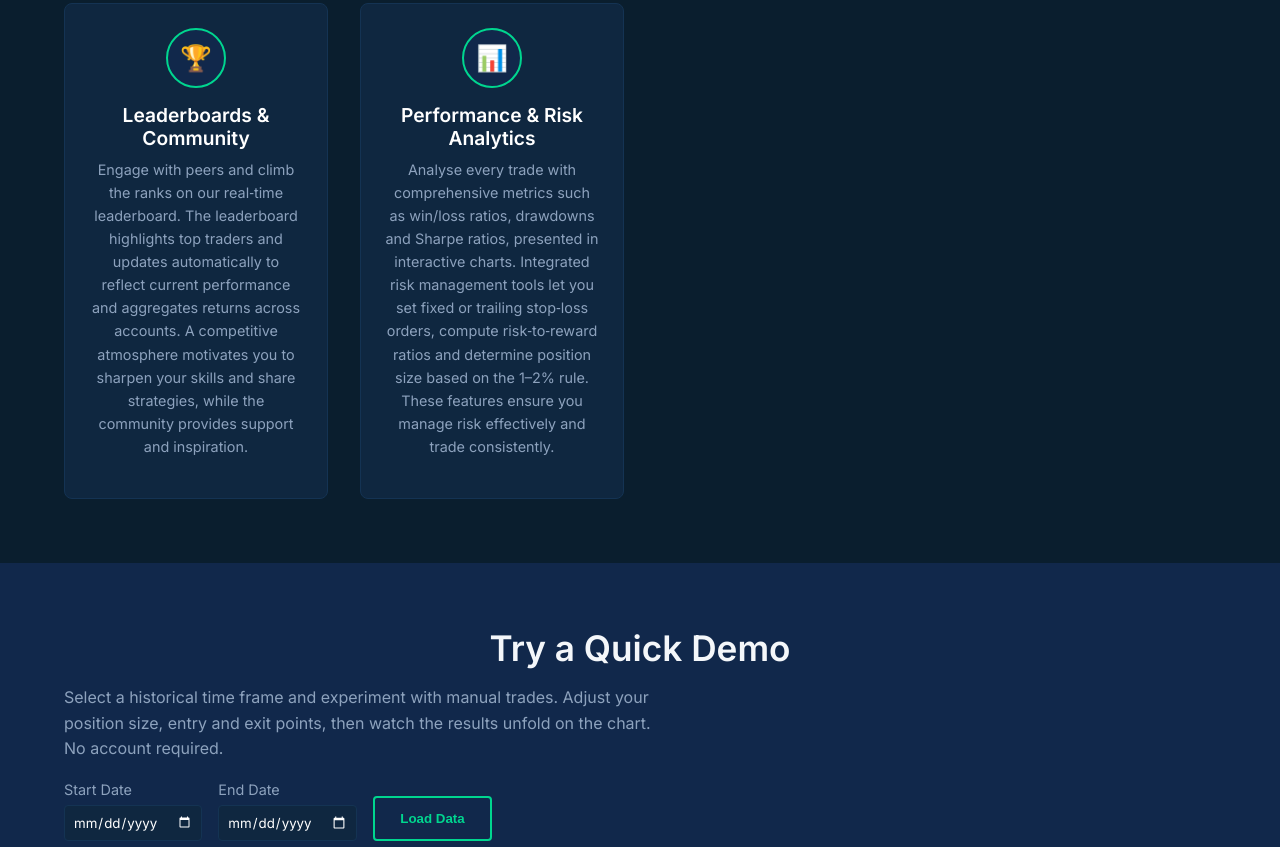
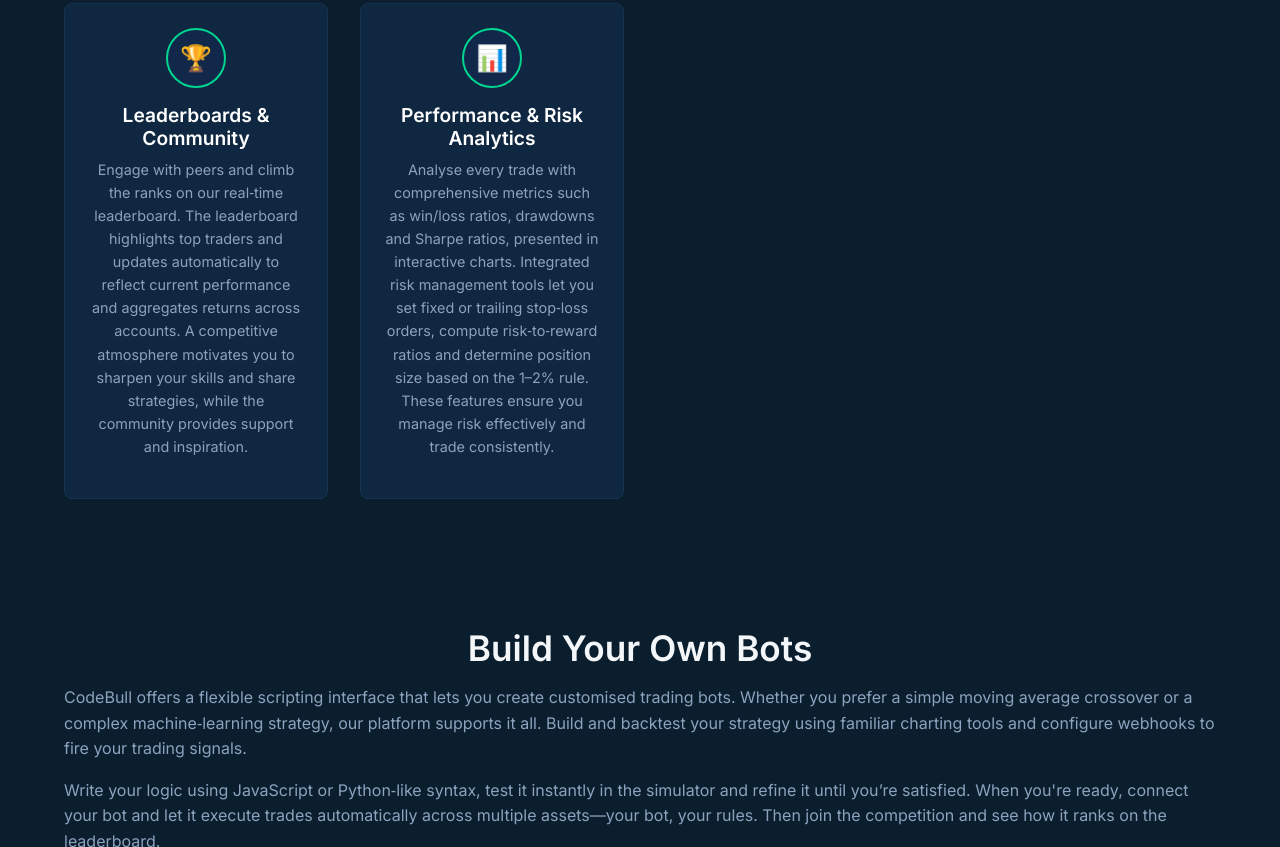
Before and after one commit to michael-stanin/codebull.site, a website: page index.html in a window 1280 px wide. Shown: the part 1953-2800 px from the top of the page. Drawn offline with nearby package versions, Linux system fonts and the light colour scheme.

Commit message:
Remove demo section

```diff
--- a/index.html
+++ b/index.html
@@ -29,7 +29,6 @@
         <nav>
           <ul class="nav-links">
             <li><a href="#features">Features</a></li>
-            <li><a href="#demo">Demo</a></li>
             <li><a href="#bots">Bots</a></li>
             <li><a href="#leaderboard">Leaderboard</a></li>
             <li><a href="#contact">Contact</a></li>
@@ -164,34 +163,6 @@
               ensure you manage risk effectively and trade consistently.
             </p>
           </div>
-        </div>
-      </div>
-    </section>
-
-    <!-- Demo Section -->
-    <section id="demo" class="demo section">
-      <div class="container demo-wrapper">
-        <div class="demo-info">
-          <h2 class="section-title">Try a Quick Demo</h2>
-          <p>
-            Select a historical time frame and experiment with manual trades.
-            Adjust your position size, entry and exit points, then watch the
-            results unfold on the chart. No account required.
-          </p>
-          <form id="demoForm" class="demo-form">
-            <label>
-              Start Date
-              <input type="date" id="startDate" required />
-            </label>
-            <label>
-              End Date
-              <input type="date" id="endDate" required />
-            </label>
-            <button type="submit" class="btn secondary-btn">Load Data</button>
-          </form>
-        </div>
-        <div class="demo-chart">
-          <canvas id="demoChart"></canvas>
         </div>
       </div>
     </section>
```
